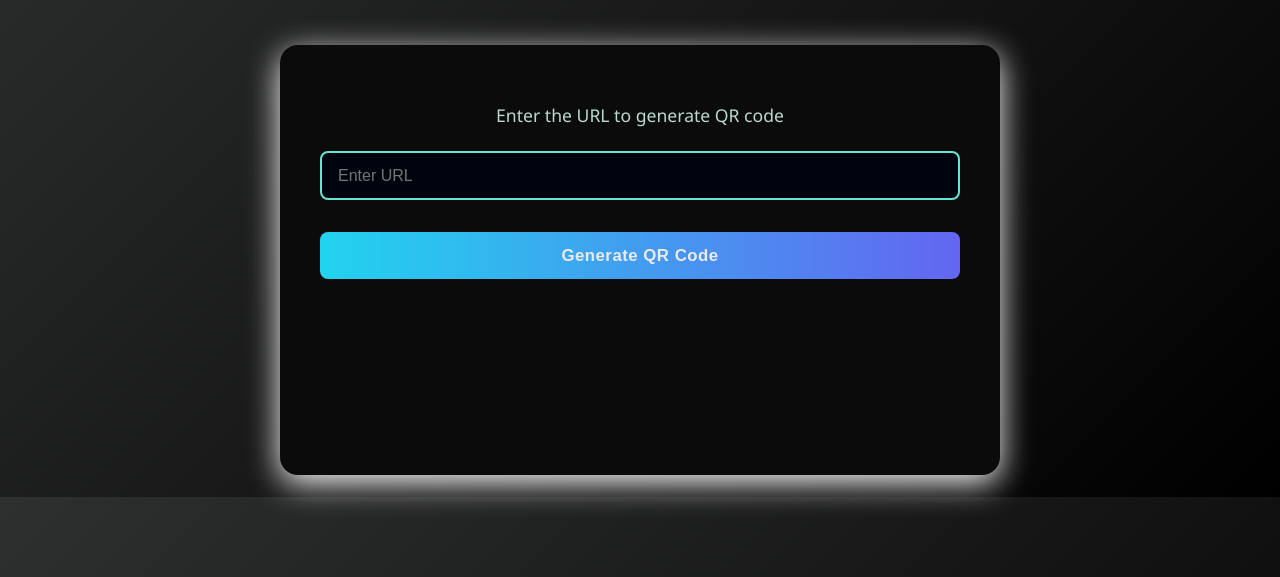
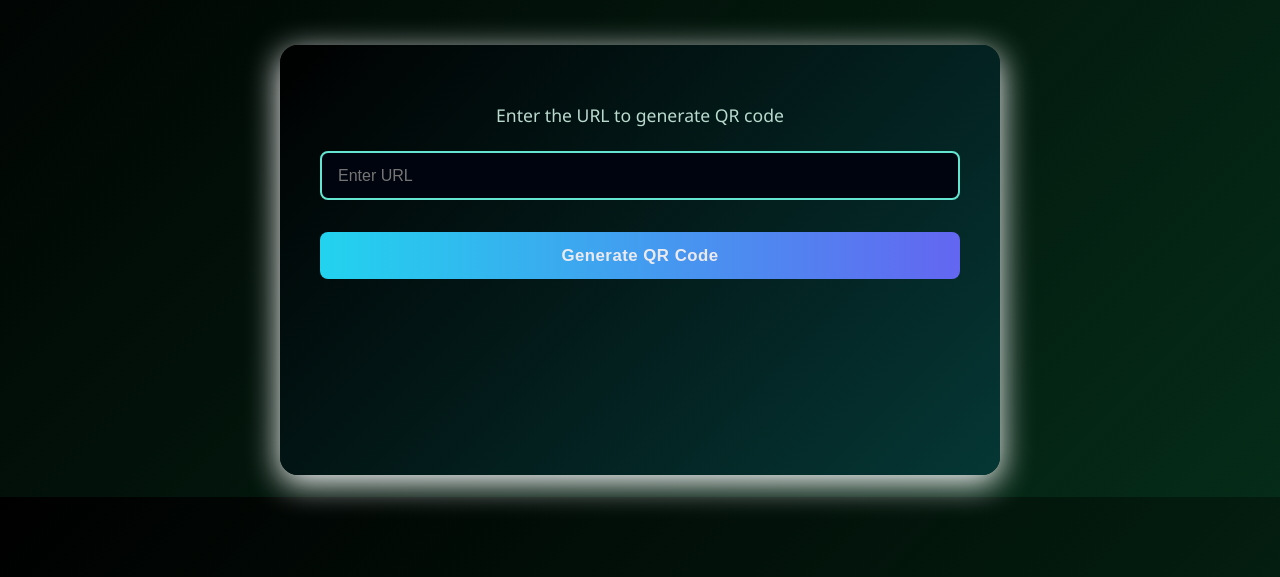
Before and after one commit to OM-SINGH-81/QR-Generator, a plain HTML site: page frontend/index.html in a window 1280 px wide. Shown: the part 223-800 px from the top of the page. Drawn offline with Linux system fonts and the light colour scheme.

Commit message:
Update style.css

```diff
--- a/frontend/style.css
+++ b/frontend/style.css
@@ -6,7 +6,7 @@ body {
     margin: 0;
     padding: 0;
     font-family: 'Segoe UI', Arial, sans-serif;
-    background: linear-gradient(135deg, #2e2f2f 0%, black 100%);
+   background: linear-gradient(135deg, black 0%, rgb(5, 44, 24) 100%);
     min-height: 90vh;
 }
 
@@ -30,7 +30,7 @@ h1 {
     height: 50%;
     margin-left: 8rem;
     margin-right: 8rem;
-    background: #0b0b0b;
+   background:linear-gradient(135deg, black 0%, rgb(5, 55, 53) 100%);
     border-radius: 18px;
     box-shadow: 0 8px 32px rgb(252, 252, 253);
     padding: 40px;
```
